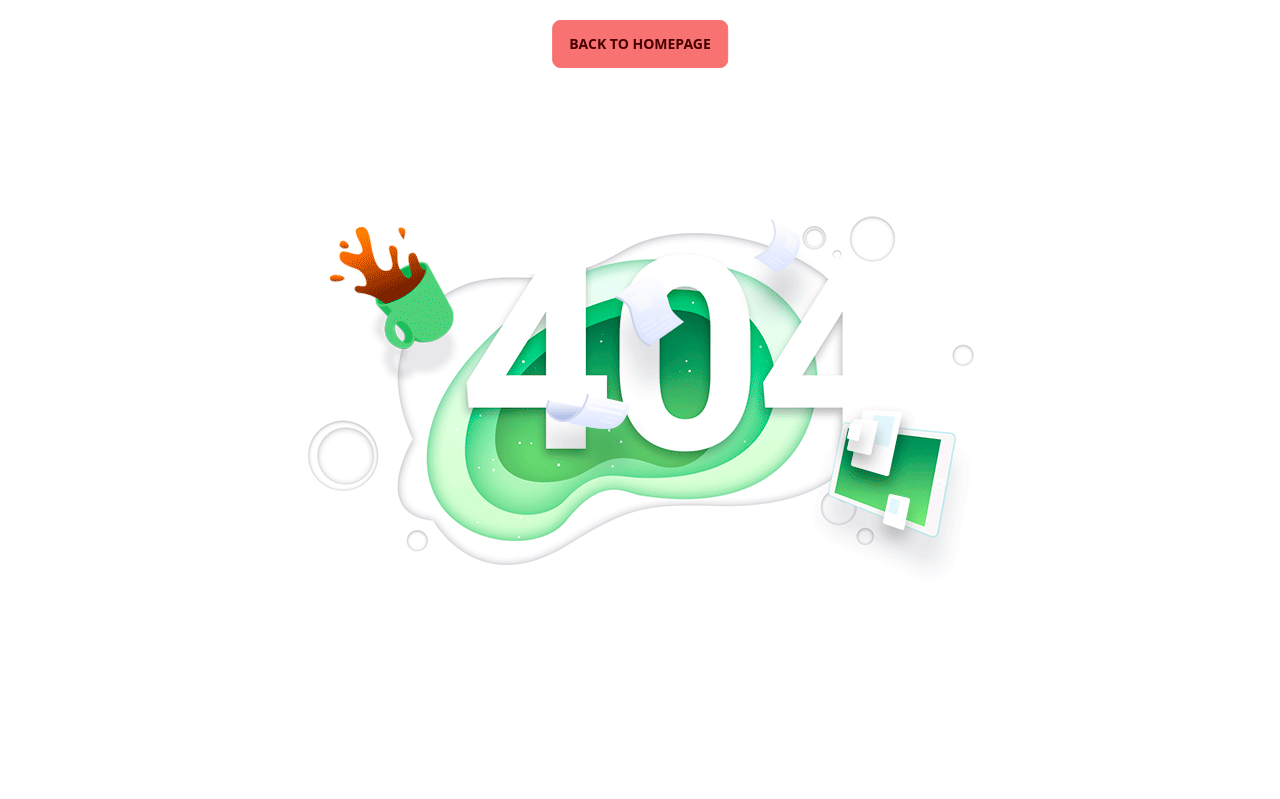
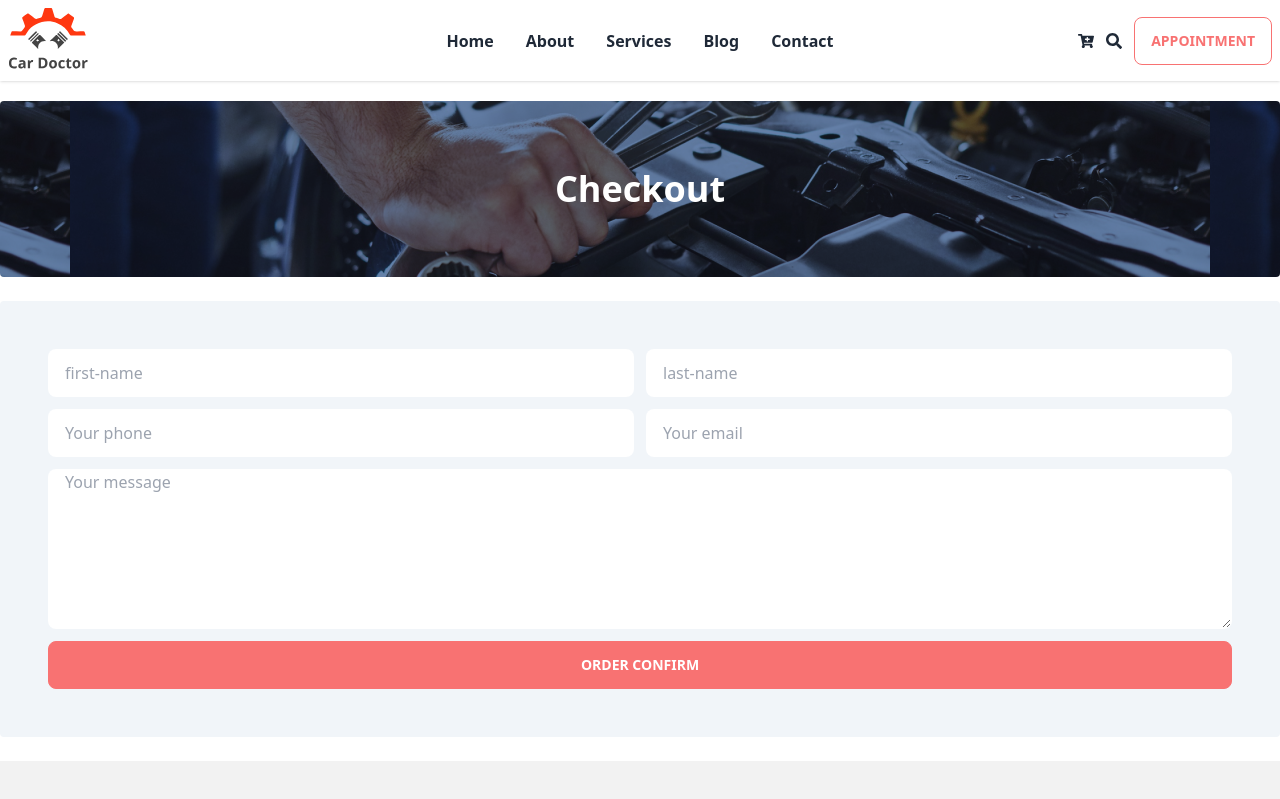
Before and after one commit to Source-Code-007/car-doctor-client, a React (Vite) app: page /checkout in a window 1280 px wide. Before the commit this address had no page. Shown: the top 799 px of the page. Built offline with nearby package versions, Linux system fonts and the light colour scheme.

Commit message:
checkout page added

```diff
--- a/src/Homepage/Services/Service.jsx
+++ b/src/Homepage/Services/Service.jsx
@@ -1,4 +1,5 @@
 import { FaArrowRight } from "react-icons/fa";
+import { Link } from "react-router-dom";
 
 const Service = ({ service }) => {
     const { img, title, price } = service
@@ -11,7 +12,7 @@ const Service = ({ service }) => {
                 <h2 className="card-title">{title}</h2>
                 <div className="card-actions justify content-between items-center">
                     <p className="text-red-500 font-bold">Price: ${price}</p>
-                    <span className="text-red-500"><FaArrowRight></FaArrowRight></span>
+                    <Link to={'/checkout'} className="text-red-500"><FaArrowRight></FaArrowRight></Link>
                 </div>
             </div>
         </div>
--- /dev/null
+++ b/src/Pages/Checkout/Checkout.jsx
@@ -0,0 +1,38 @@
+import CompoBanner from "../../Shared/CompoBanner";
+
+const Checkout = () => {
+    const handleCheckoutFunc = (e)=>{
+        e.preventDefault()
+        const form = e.target
+        const firstName = form.first-name.value
+        const lastName = form.last-name.value
+        const phone = form.phone.value
+        const email = form.email.value
+        const message = form.message.value
+        console.log({firstName, lastName, phone, email, message});
+    }
+    return (
+        <div>
+            <CompoBanner>Checkout</CompoBanner>
+            <div className="bg-slate-100 p-12 my-6 rounded">
+                <form onSubmit={handleCheckoutFunc} className="space-y-3">
+                    <div className="flex gap-3">
+                        <input type="text" name='first-name' placeholder="first-name" className="input flex-1" />
+                        <input type="text" name='last-name' placeholder="last-name" className="input flex-1" />
+                    </div>
+                    <div className="flex gap-3">
+                        <input type="text" name='phone' placeholder="Your phone" className="input flex-1" />
+                        <input type="text" name='email' placeholder="Your email" className="input flex-1" />
+                    </div>
+                    <div className="flex gap-3">
+                        <textarea name="message" placeholder="Your message" className="w-full input h-40"></textarea>
+                    </div>
+                    <button type="submit" className="btn btn-error text-white w-full">Order Confirm</button>
+                </form>
+            </div>
+
+        </div>
+    );
+};
+
+export default Checkout;
--- a/src/Router/Router.jsx
+++ b/src/Router/Router.jsx
@@ -4,6 +4,7 @@ import Homepage from "../Homepage/Homepage";
 import Signin from "../Pages/Signin/Signin";
 import Signup from "../Pages/Signup/Signup";
 import ErrorPage from "../Pages/ErrorPage/ErrorPage";
+import Checkout from "../Pages/Checkout/Checkout";
 
 export const router = createBrowserRouter([
     {
@@ -22,6 +23,10 @@ export const router = createBrowserRouter([
             {
                 path: '/signup',
                 element: <Signup></Signup>
+            },
+            {
+                path: '/checkout',
+                element: <Checkout></Checkout>
             }
         ]
     }
--- /dev/null
+++ b/src/Shared/CompoBanner.jsx
@@ -0,0 +1,11 @@
+import bgImg from '../../src/assets/images/checkout/checkout.png'
+
+const CompoBanner = ({children}) => {
+    return (
+        <div className='h-44 bg-slate-700 bg-blend-overlay p-14 my-5 rounded bg-center flex justify-center items-center' style={{backgroundImage: `url(${bgImg})`}}>
+            <p className='font-bold text-4xl text-white'>{children}</p>
+        </div>
+    );
+};
+
+export default CompoBanner;
--- a/src/Shared/Nav.jsx
+++ b/src/Shared/Nav.jsx
@@ -1,5 +1,6 @@
 import { FaCartPlus, FaSearch } from "react-icons/fa";
 import { Link } from "react-router-dom";
+import logo from '../assets/logo.svg'
 
 const Nav = () => {
     const navItem = <>
@@ -20,7 +21,7 @@ const Nav = () => {
                         {navItem}
                     </ul>
                 </div>
-                <a className="btn btn-ghost normal-case text-xl">Car Doctor</a>
+                <Link to={'/'}><img src={logo} className="w-20" alt="" /></Link>
             </div>
             <div className="navbar-center hidden lg:flex">
                 <ul className="menu menu-horizontal px-1">
```
